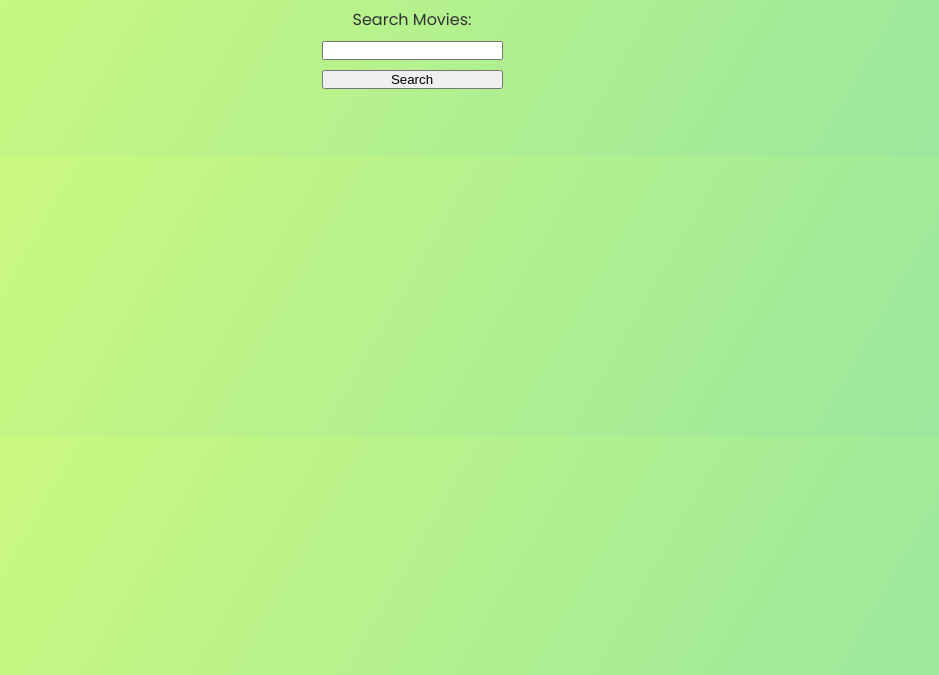
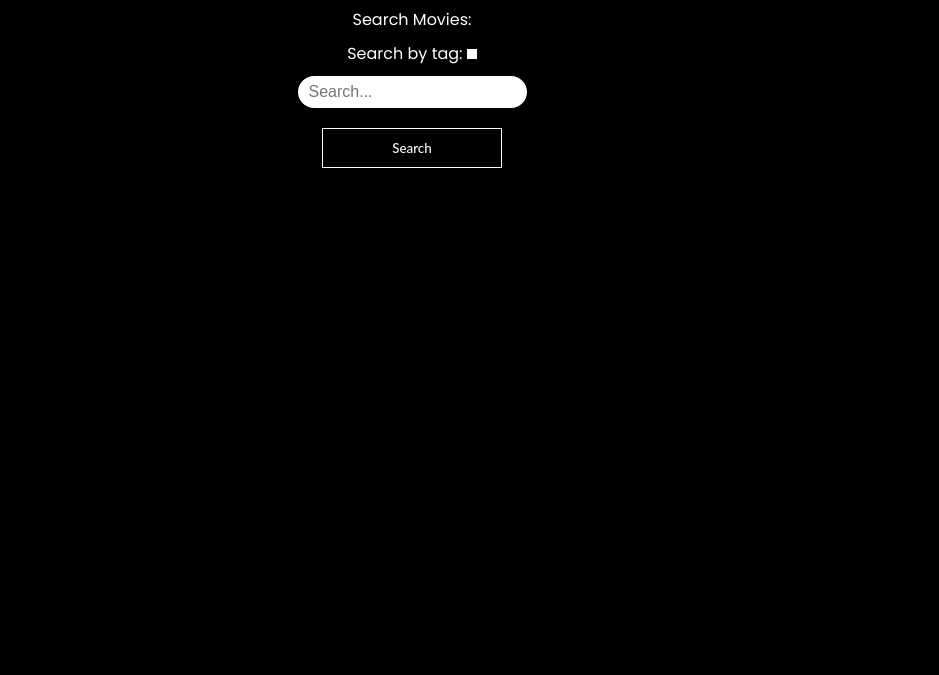
Before and after one commit to seb510/movie-api-request, a plain HTML site: page index.html in a window 1280 px wide. Shown: the part 125-800 px from the top of the page, without its empty margins (228-1167 px from the left). Drawn offline with Linux system fonts and the light colour scheme; no server answers.

Commit message:
change style input
added input

```diff
--- a/app.js
+++ b/app.js
@@ -1,6 +1,7 @@
 const searchBtn = document.getElementById('search-btn');
 const fieldInputSearch = document.getElementById('msearch');
 const dataWrapper = document.getElementById('data-wrapper');
+const tagString = document.querySelector('.tag');
 let requestField = 'auto';
 
 searchBtn.addEventListener('click', () => {
@@ -66,6 +67,7 @@ function renderCatalog() {
         .then(data => {
             if (data) {
                 dataWrapper.innerHTML = '';
+                tagString.innerHTML = requestField;
                 console.log(data);
                 data.forEach(item => {
                     dataWrapper.innerHTML += createTemplate(item);
--- a/index.html
+++ b/index.html
@@ -15,8 +15,9 @@
         <h1 class="title"> Movies Catalog</h1>
         <div class="search">
             <label for="msearch">Search Movies:</label>
-            <input type="search" id="msearch" name="msearch">
-            <button id="search-btn" type="button">Search</button>
+            <p>Search by tag: <span class="tag"></span></p>
+            <input type="search" id="msearch" name="msearch" placeholder="Search...">
+            <button id="search-btn" type="button" class="custom-btn btn-13">Search</button>
         </div>
         <div id="data-wrapper">
 
--- a/style.css
+++ b/style.css
@@ -35,8 +35,8 @@ img {
 body {
     font-family: 'Poppins', sans-serif;
     font-weight: 400;
-    color: #323233;
-    background-image: linear-gradient(120deg, #d4fc79 0%, #96e6a1 100%);
+    color: #fff;
+    background-color: #000;
 }
 
 .data-container {
@@ -62,6 +62,26 @@ body {
     margin: 0 auto 1.2em;
 }
 
+input[type=search] {
+    border: solid 3px #fff;
+    border-radius: 60px;
+    font-size: 1em;
+    outline: solid #fc0 0;
+    padding: .5em;
+    transition: all 2s ease-in;
+    height: 2em;
+    width: 100%;
+    z-index: 1;
+}
+
+.tag {
+    font-weight: 600;
+    display: inline-block;
+    padding: 5px;
+    background-color: #fff;
+    color: #000
+}
+
 #data-wrapper {
     display: grid;
     grid-template-columns: repeat(auto-fill, minmax(14em, 1fr));
@@ -79,6 +99,7 @@ body {
 
 .data-info {
     padding: 0.6em;
+    color: #000;
 }
 
 .data-item span {
@@ -99,3 +120,54 @@ body {
 .image img {
     object-fit: cover;
 }
+
+.custom-btn {
+    width: 100%;
+    max-width: 180px;
+    height: 40px;
+    padding: 10px 25px;
+    border: 2px solid #000;
+    font-family: 'Lato', sans-serif;
+    font-weight: 500;
+    background: transparent;
+    cursor: pointer;
+    transition: all 0.3s ease;
+    position: relative;
+    display: inline-block;
+    margin: 10px auto;
+}
+
+
+/* 13 */
+
+.btn-13 {
+    background-color: #000;
+    color: #fff;
+    border: 1px solid #fff;
+    z-index: 1;
+}
+
+.btn-13:after {
+    position: absolute;
+    content: "";
+    width: 100%;
+    height: 0;
+    bottom: 0;
+    left: 0;
+    z-index: -1;
+    background: #e0e5ec;
+    transition: all 0.3s ease;
+}
+
+.btn-13:hover {
+    color: #000;
+}
+
+.btn-13:hover:after {
+    top: 0;
+    height: 100%;
+}
+
+.btn-13:active {
+    top: 2px;
+}
```
